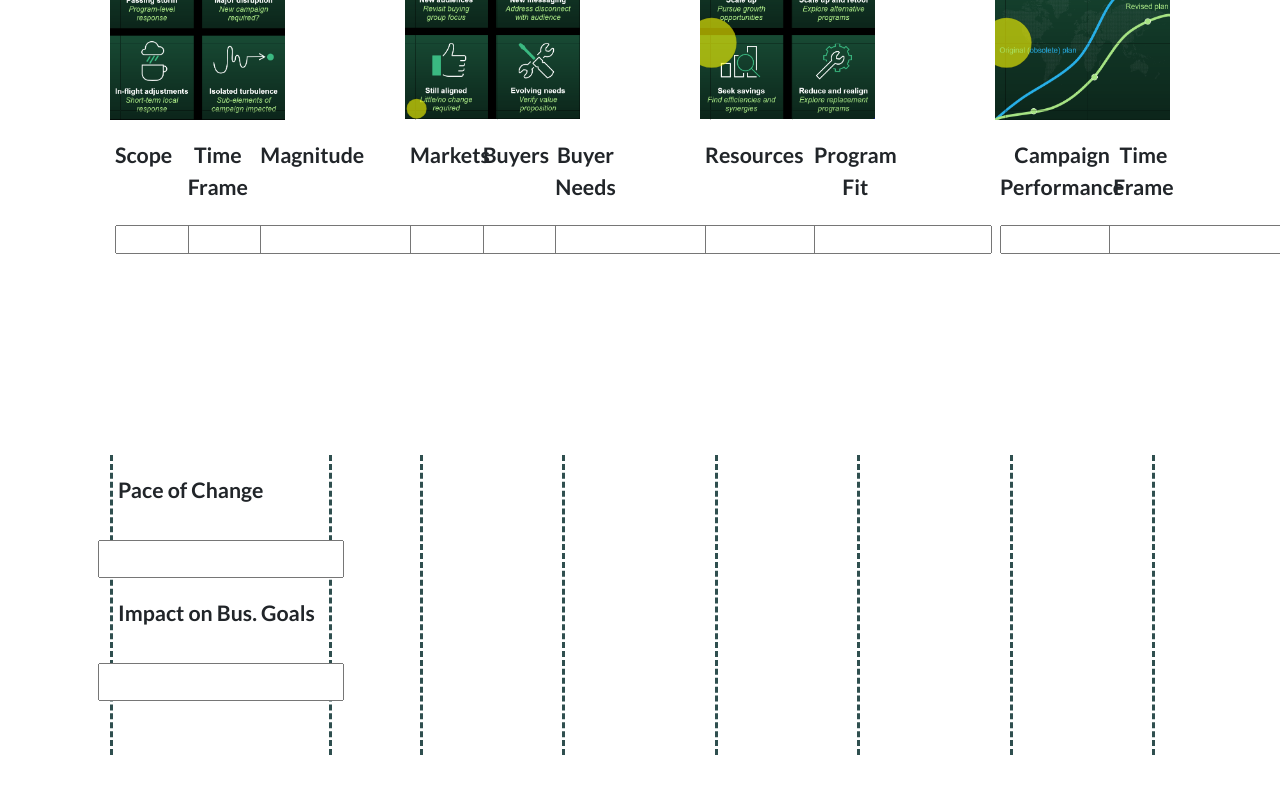
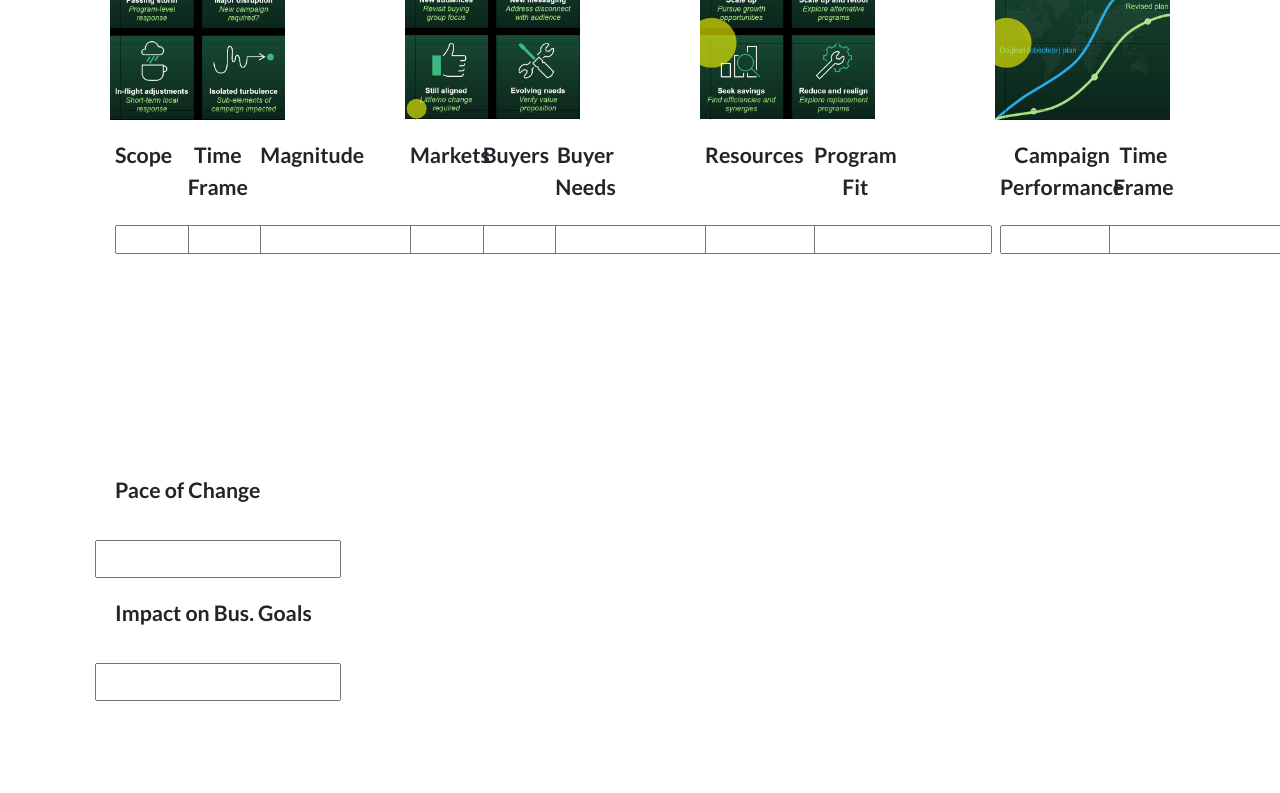
Before and after one commit to NJIB/Campaign-Sliders, a website: page public/slider-manager.html in a window 1280 px wide. Shown: the part 315-1108 px from the top of the page. Drawn offline with nearby package versions, Linux system fonts and the light colour scheme.

Commit message:
Minor cosmetic updates.

```diff
--- a/public/css/styles.css
+++ b/public/css/styles.css
@@ -128,8 +128,8 @@ button.submit {
 }
 
 .spacer-row {
-  border-style: dashed;
-  border-color: darkslategrey;
+  /* border-style: dashed;
+  border-color: darkslategrey; */
   border-top: 50px;
   border-bottom: 50px;
   height: 300px;
```
Also changed, not shown: 1 other file.
